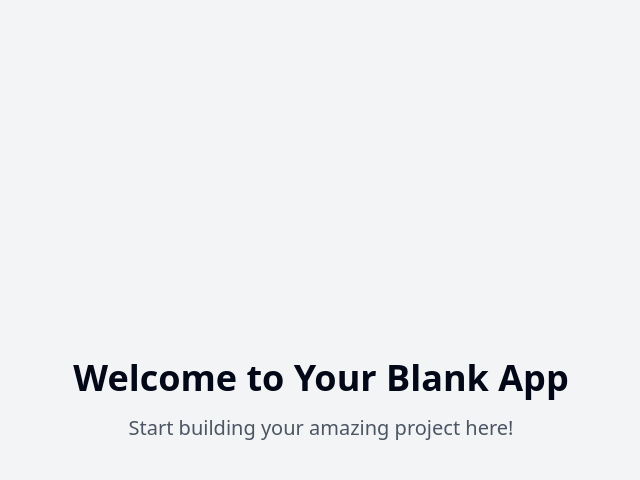
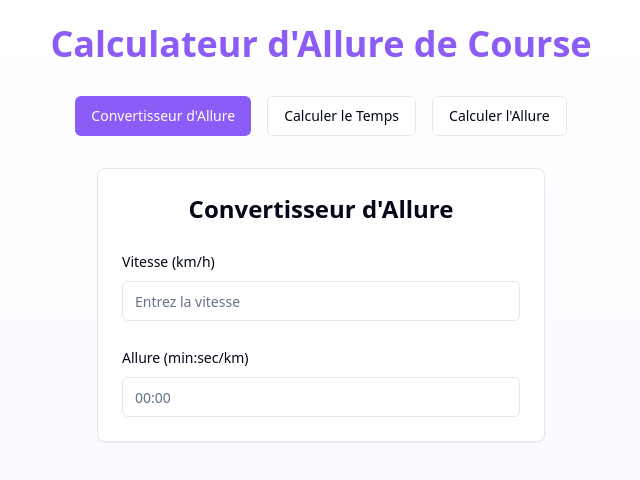
Before and after one commit to anthonypalama/pace-calculator, a React (Vite) app: page / in a window 1280 px wide. Shown: the top 480 px of the page, without its empty margins (319-959 px from the left). Built offline with nearby package versions, Linux system fonts and the light colour scheme.

Commit message:
Add running pace calculator feature
Implement a web application for calculating running paces, including functionalities for pace per kilometer, time based on distance, and time based on pace. Focus on an attractive design and excellent user experience.
[skip gpt_engineer]

```diff
--- /dev/null
+++ b/src/components/PaceCalculator.tsx
@@ -0,0 +1,73 @@
+import React, { useState, useEffect } from 'react';
+import { Card } from "@/components/ui/card";
+import { Input } from "@/components/ui/input";
+import { Label } from "@/components/ui/label";
+
+export const PaceCalculator = () => {
+  const [kmh, setKmh] = useState<string>('');
+  const [minKm, setMinKm] = useState<string>('');
+
+  const convertKmhToMinKm = (kmh: number) => {
+    const minPerKm = 60 / kmh;
+    const minutes = Math.floor(minPerKm);
+    const seconds = Math.round((minPerKm - minutes) * 60);
+    return `${minutes}:${seconds.toString().padStart(2, '0')}`;
+  };
+
+  const convertMinKmToKmh = (minKm: string) => {
+    const [minutes, seconds] = minKm.split(':').map(Number);
+    if (!isNaN(minutes) && !isNaN(seconds)) {
+      const totalMinutes = minutes + seconds / 60;
+      return (60 / totalMinutes).toFixed(2);
+    }
+    return '';
+  };
+
+  const handleKmhChange = (value: string) => {
+    setKmh(value);
+    if (!isNaN(Number(value)) && Number(value) > 0) {
+      setMinKm(convertKmhToMinKm(Number(value)));
+    } else {
+      setMinKm('');
+    }
+  };
+
+  const handleMinKmChange = (value: string) => {
+    if (value.match(/^\d{1,2}:\d{0,2}$/)) {
+      setMinKm(value);
+      const kmhValue = convertMinKmToKmh(value);
+      setKmh(kmhValue);
+    }
+  };
+
+  return (
+    <Card className="p-6 w-full max-w-md mx-auto">
+      <h2 className="text-2xl font-bold mb-6 text-center">Convertisseur d'Allure</h2>
+      <div className="space-y-6">
+        <div className="space-y-2">
+          <Label htmlFor="kmh">Vitesse (km/h)</Label>
+          <Input
+            id="kmh"
+            type="number"
+            step="0.1"
+            value={kmh}
+            onChange={(e) => handleKmhChange(e.target.value)}
+            placeholder="Entrez la vitesse"
+            className="text-lg"
+          />
+        </div>
+        <div className="space-y-2">
+          <Label htmlFor="minKm">Allure (min:sec/km)</Label>
+          <Input
+            id="minKm"
+            type="text"
+            value={minKm}
+            onChange={(e) => handleMinKmChange(e.target.value)}
+            placeholder="00:00"
+            className="text-lg"
+          />
+        </div>
+      </div>
+    </Card>
+  );
+};
--- /dev/null
+++ b/src/components/SpeedCalculator.tsx
@@ -0,0 +1,74 @@
+import React, { useState, useEffect } from 'react';
+import { Card } from "@/components/ui/card";
+import { Input } from "@/components/ui/input";
+import { Label } from "@/components/ui/label";
+
+export const SpeedCalculator = () => {
+  const [distance, setDistance] = useState<string>('');
+  const [time, setTime] = useState<string>('');
+  const [speed, setSpeed] = useState<string>('');
+
+  const calculateSpeed = () => {
+    if (distance && time) {
+      const [hours, minutes, seconds] = time.split(':').map(Number);
+      if (!isNaN(hours) && !isNaN(minutes) && !isNaN(seconds)) {
+        const totalHours = hours + minutes / 60 + seconds / 3600;
+        const speedValue = (Number(distance) / totalHours).toFixed(2);
+        setSpeed(speedValue);
+      }
+    } else {
+      setSpeed('');
+    }
+  };
+
+  useEffect(() => {
+    calculateSpeed();
+  }, [distance, time]);
+
+  const handleTimeChange = (value: string) => {
+    if (value.match(/^\d{0,2}:\d{0,2}:\d{0,2}$/)) {
+      setTime(value);
+    }
+  };
+
+  return (
+    <Card className="p-6 w-full max-w-md mx-auto">
+      <h2 className="text-2xl font-bold mb-6 text-center">Calculateur d'Allure</h2>
+      <div className="space-y-6">
+        <div className="space-y-2">
+          <Label htmlFor="distance">Distance (km)</Label>
+          <Input
+            id="distance"
+            type="number"
+            step="0.1"
+            value={distance}
+            onChange={(e) => setDistance(e.target.value)}
+            placeholder="Entrez la distance"
+            className="text-lg"
+          />
+        </div>
+        <div className="space-y-2">
+          <Label htmlFor="time">Temps (hh:mm:ss)</Label>
+          <Input
+            id="time"
+            type="text"
+            value={time}
+            onChange={(e) => handleTimeChange(e.target.value)}
+            placeholder="00:00:00"
+            className="text-lg"
+          />
+        </div>
+        <div className="space-y-2">
+          <Label htmlFor="speed">Vitesse calculée (km/h)</Label>
+          <Input
+            id="speed"
+            type="text"
+            value={speed}
+            readOnly
+            className="text-lg font-bold bg-secondary/20"
+          />
+        </div>
+      </div>
+    </Card>
+  );
+};
--- /dev/null
+++ b/src/components/TimeCalculator.tsx
@@ -0,0 +1,72 @@
+import React, { useState, useEffect } from 'react';
+import { Card } from "@/components/ui/card";
+import { Input } from "@/components/ui/input";
+import { Label } from "@/components/ui/label";
+
+export const TimeCalculator = () => {
+  const [distance, setDistance] = useState<string>('');
+  const [speed, setSpeed] = useState<string>('');
+  const [time, setTime] = useState<string>('');
+
+  const calculateTime = () => {
+    const distanceNum = Number(distance);
+    const speedNum = Number(speed);
+
+    if (distanceNum > 0 && speedNum > 0) {
+      const timeHours = distanceNum / speedNum;
+      const hours = Math.floor(timeHours);
+      const minutes = Math.floor((timeHours - hours) * 60);
+      const seconds = Math.round(((timeHours - hours) * 60 - minutes) * 60);
+
+      setTime(`${hours.toString().padStart(2, '0')}:${minutes.toString().padStart(2, '0')}:${seconds.toString().padStart(2, '0')}`);
+    } else {
+      setTime('');
+    }
+  };
+
+  useEffect(() => {
+    calculateTime();
+  }, [distance, speed]);
+
+  return (
+    <Card className="p-6 w-full max-w-md mx-auto">
+      <h2 className="text-2xl font-bold mb-6 text-center">Calculateur de Temps</h2>
+      <div className="space-y-6">
+        <div className="space-y-2">
+          <Label htmlFor="distance">Distance (km)</Label>
+          <Input
+            id="distance"
+            type="number"
+            step="0.1"
+            value={distance}
+            onChange={(e) => setDistance(e.target.value)}
+            placeholder="Entrez la distance"
+            className="text-lg"
+          />
+        </div>
+        <div className="space-y-2">
+          <Label htmlFor="speed">Vitesse (km/h)</Label>
+          <Input
+            id="speed"
+            type="number"
+            step="0.1"
+            value={speed}
+            onChange={(e) => setSpeed(e.target.value)}
+            placeholder="Entrez la vitesse"
+            className="text-lg"
+          />
+        </div>
+        <div className="space-y-2">
+          <Label htmlFor="time">Temps estimé</Label>
+          <Input
+            id="time"
+            type="text"
+            value={time}
+            readOnly
+            className="text-lg font-bold bg-secondary/20"
+          />
+        </div>
+      </div>
+    </Card>
+  );
+};
--- a/src/pages/Index.tsx
+++ b/src/pages/Index.tsx
@@ -1,11 +1,43 @@
-// Update this page (the content is just a fallback if you fail to update the page)
+import { useState } from 'react';
+import { PaceCalculator } from '@/components/PaceCalculator';
+import { TimeCalculator } from '@/components/TimeCalculator';
+import { SpeedCalculator } from '@/components/SpeedCalculator';
+import { Button } from "@/components/ui/button";
 
 const Index = () => {
+  const [activeCalculator, setActiveCalculator] = useState<'pace' | 'time' | 'speed'>('pace');
+
   return (
-    <div className="min-h-screen flex items-center justify-center bg-gray-100">
-      <div className="text-center">
-        <h1 className="text-4xl font-bold mb-4">Welcome to Your Blank App</h1>
-        <p className="text-xl text-gray-600">Start building your amazing project here!</p>
+    <div className="min-h-screen bg-gradient-to-b from-white to-secondary/20 p-6">
+      <div className="max-w-4xl mx-auto">
+        <h1 className="text-4xl font-bold text-center mb-8 text-primary">Calculateur d'Allure de Course</h1>
+
+        <div className="flex justify-center gap-4 mb-8">
+          <Button
+            variant={activeCalculator === 'pace' ? 'default' : 'outline'}
+            onClick={() => setActiveCalculator('pace')}
+          >
+            Convertisseur d'Allure
+          </Button>
+          <Button
+            variant={activeCalculator === 'time' ? 'default' : 'outline'}
+            onClick={() => setActiveCalculator('time')}
+          >
+            Calculer le Temps
+          </Button>
+          <Button
+            variant={activeCalculator === 'speed' ? 'default' : 'outline'}
+            onClick={() => setActiveCalculator('speed')}
+          >
+            Calculer l'Allure
+          </Button>
+        </div>
+
+        <div className="transition-all duration-300 ease-in-out">
+          {activeCalculator === 'pace' && <PaceCalculator />}
+          {activeCalculator === 'time' && <TimeCalculator />}
+          {activeCalculator === 'speed' && <SpeedCalculator />}
+        </div>
       </div>
     </div>
   );
--- a/tailwind.config.ts
+++ b/tailwind.config.ts
@@ -12,85 +12,67 @@ export default {
   theme: {
     container: {
       center: true,
-			padding: '2rem',
+      padding: "2rem",
       screens: {
-				'2xl': '1400px'
-			}
+        "2xl": "1400px",
+      },
     },
     extend: {
       colors: {
-				border: 'hsl(var(--border))',
-				input: 'hsl(var(--input))',
-				ring: 'hsl(var(--ring))',
-				background: 'hsl(var(--background))',
-				foreground: 'hsl(var(--foreground))',
+        border: "hsl(var(--border))",
+        input: "hsl(var(--input))",
+        ring: "hsl(var(--ring))",
+        background: "hsl(var(--background))",
+        foreground: "hsl(var(--foreground))",
         primary: {
-					DEFAULT: 'hsl(var(--primary))',
-					foreground: 'hsl(var(--primary-foreground))'
+          DEFAULT: "#8B5CF6",
+          foreground: "#FFFFFF",
         },
         secondary: {
-					DEFAULT: 'hsl(var(--secondary))',
-					foreground: 'hsl(var(--secondary-foreground))'
+          DEFAULT: "#DDD6FE",
+          foreground: "#1F2937",
         },
         destructive: {
-					DEFAULT: 'hsl(var(--destructive))',
-					foreground: 'hsl(var(--destructive-foreground))'
+          DEFAULT: "hsl(var(--destructive))",
+          foreground: "hsl(var(--destructive-foreground))",
         },
         muted: {
-					DEFAULT: 'hsl(var(--muted))',
-					foreground: 'hsl(var(--muted-foreground))'
+          DEFAULT: "hsl(var(--muted))",
+          foreground: "hsl(var(--muted-foreground))",
         },
         accent: {
-					DEFAULT: 'hsl(var(--accent))',
-					foreground: 'hsl(var(--accent-foreground))'
+          DEFAULT: "hsl(var(--accent))",
+          foreground: "hsl(var(--accent-foreground))",
         },
         popover: {
-					DEFAULT: 'hsl(var(--popover))',
-					foreground: 'hsl(var(--popover-foreground))'
+          DEFAULT: "hsl(var(--popover))",
+          foreground: "hsl(var(--popover-foreground))",
         },
         card: {
-					DEFAULT: 'hsl(var(--card))',
-					foreground: 'hsl(var(--card-foreground))'
+          DEFAULT: "hsl(var(--card))",
+          foreground: "hsl(var(--card-foreground))",
         },
-				sidebar: {
-					DEFAULT: 'hsl(var(--sidebar-background))',
-					foreground: 'hsl(var(--sidebar-foreground))',
-					primary: 'hsl(var(--sidebar-primary))',
-					'primary-foreground': 'hsl(var(--sidebar-primary-foreground))',
-					accent: 'hsl(var(--sidebar-accent))',
-					'accent-foreground': 'hsl(var(--sidebar-accent-foreground))',
-					border: 'hsl(var(--sidebar-border))',
-					ring: 'hsl(var(--sidebar-ring))'
-				}
       },
       borderRadius: {
-				lg: 'var(--radius)',
-				md: 'calc(var(--radius) - 2px)',
-				sm: 'calc(var(--radius) - 4px)'
+        lg: "var(--radius)",
+        md: "calc(var(--radius) - 2px)",
+        sm: "calc(var(--radius) - 4px)",
       },
       keyframes: {
-				'accordion-down': {
-					from: {
-						height: '0'
+        "accordion-down": {
+          from: { height: "0" },
+          to: { height: "var(--radix-accordion-content-height)" },
         },
-					to: {
-						height: 'var(--radix-accordion-content-height)'
-					}
+        "accordion-up": {
+          from: { height: "var(--radix-accordion-content-height)" },
+          to: { height: "0" },
         },
-				'accordion-up': {
-					from: {
-						height: 'var(--radix-accordion-content-height)'
-					},
-					to: {
-						height: '0'
-					}
-				}
       },
       animation: {
-				'accordion-down': 'accordion-down 0.2s ease-out',
-				'accordion-up': 'accordion-up 0.2s ease-out'
-			}
-		}
+        "accordion-down": "accordion-down 0.2s ease-out",
+        "accordion-up": "accordion-up 0.2s ease-out",
+      },
+    },
   },
   plugins: [require("tailwindcss-animate")],
 } satisfies Config;
```
Lines whose indentation alone changed are shown as unchanged.
